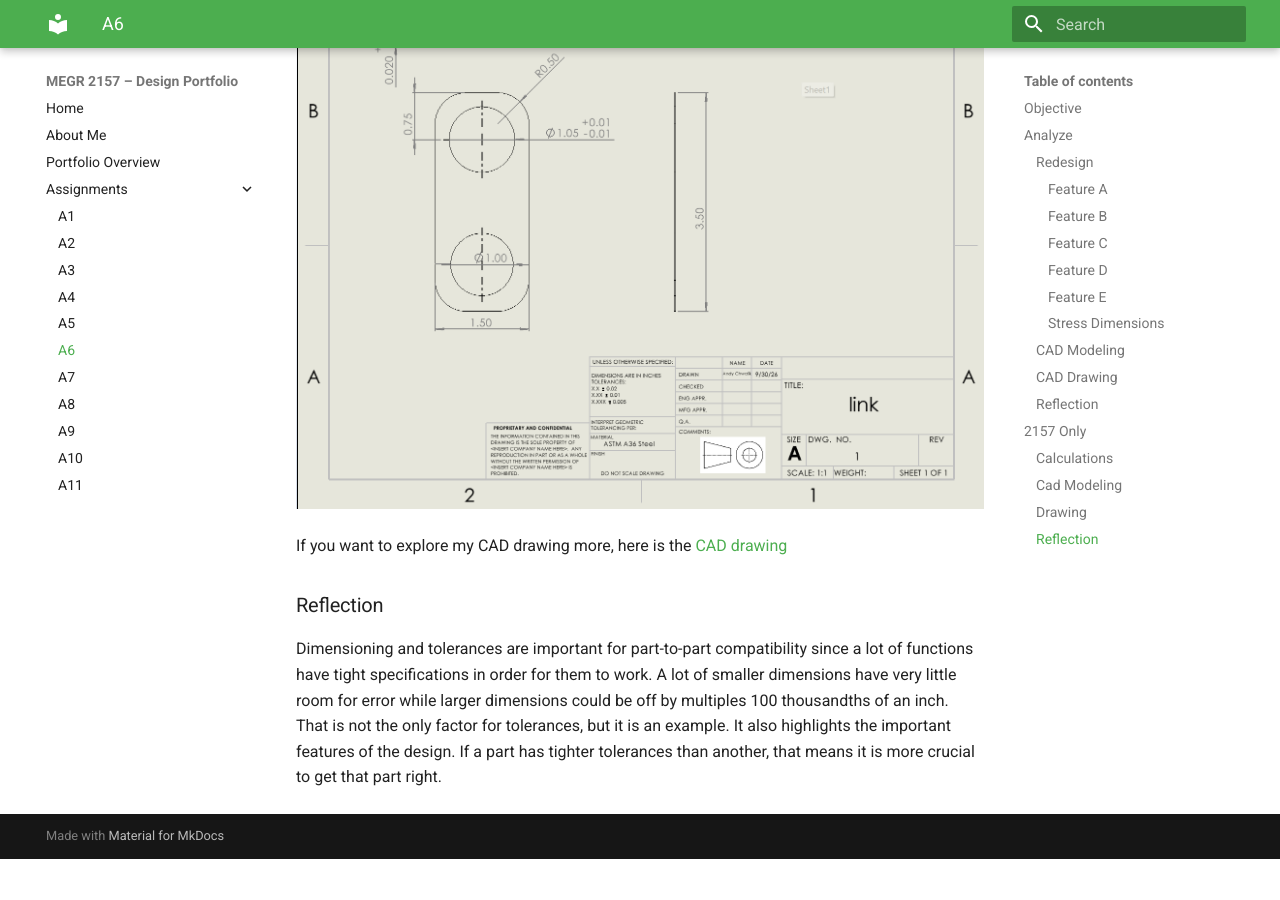
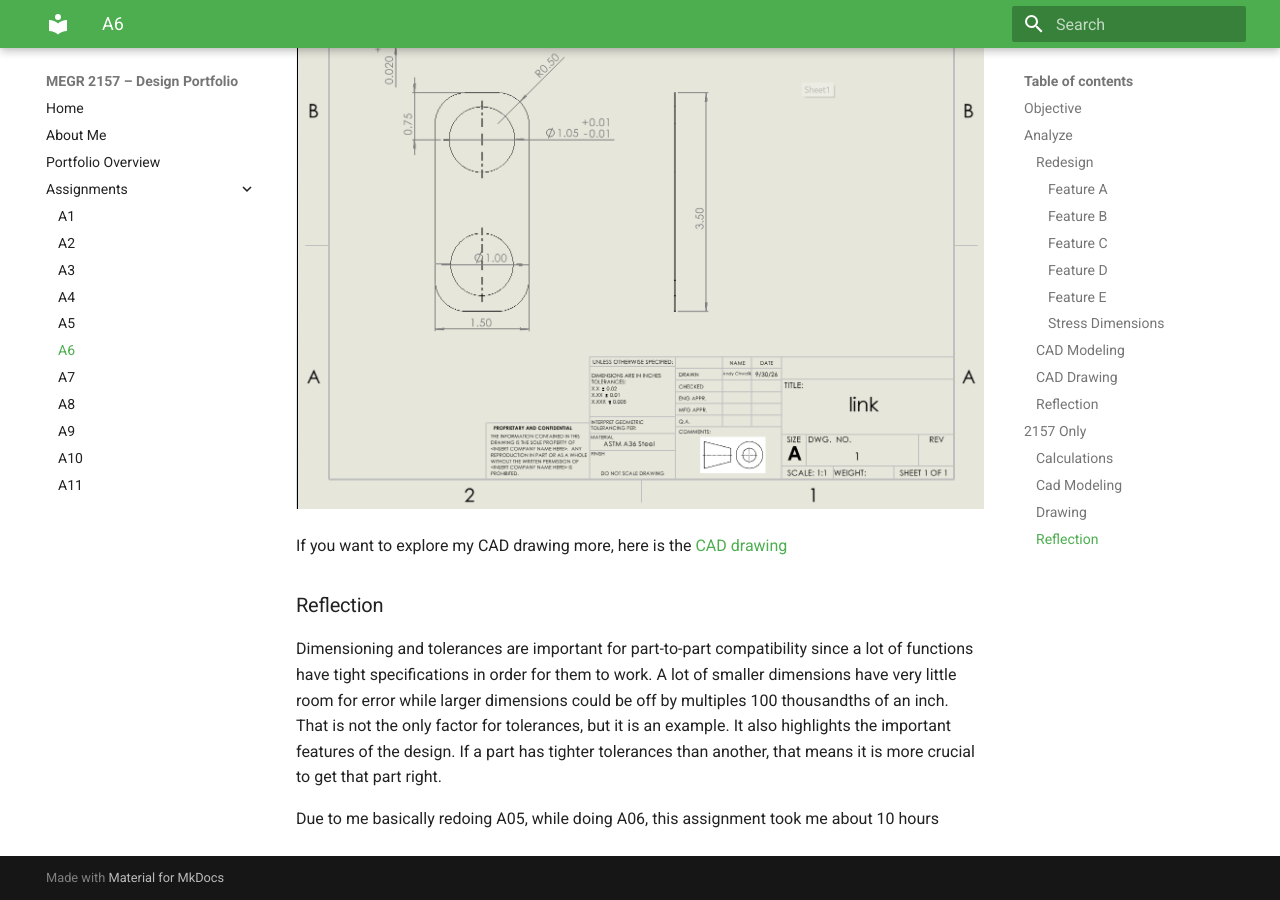
Before and after one commit to AndyChwalik/megr2157-portfolio, an MkDocs documentation site: the page built from docs/assignments/A06/index.md, in a window 1280 px wide and 900 px high, scrolled down 18866 px. Built offline with MkDocs 1.6.1 and Material for MkDocs 9.7.7, drawn with Linux system fonts in a browser that asks for light colours; before the commit the page ends 19725 px from its top, so only the background shows below that.

Commit message:
Update index.md

```diff
--- a/docs/assignments/A06/index.md
+++ b/docs/assignments/A06/index.md
@@ -301,3 +301,5 @@ If you want to explore my CAD drawing more, here is the [CAD drawing](link.SLDDR
 ### Reflection
 
 Dimensioning and tolerances are important for part-to-part compatibility since a lot of functions have tight specifications in order for them to work. A lot of smaller dimensions have very little room for error while larger dimensions could be off by multiples 100 thousandths of an inch. That is not the only factor for tolerances, but it is an example. It also highlights the important features of the design. If a part has tighter tolerances than another, that means it is more crucial to get that part right.
+
+Due to me basically redoing A05, while doing A06, this assignment took me about 10 hours
```
